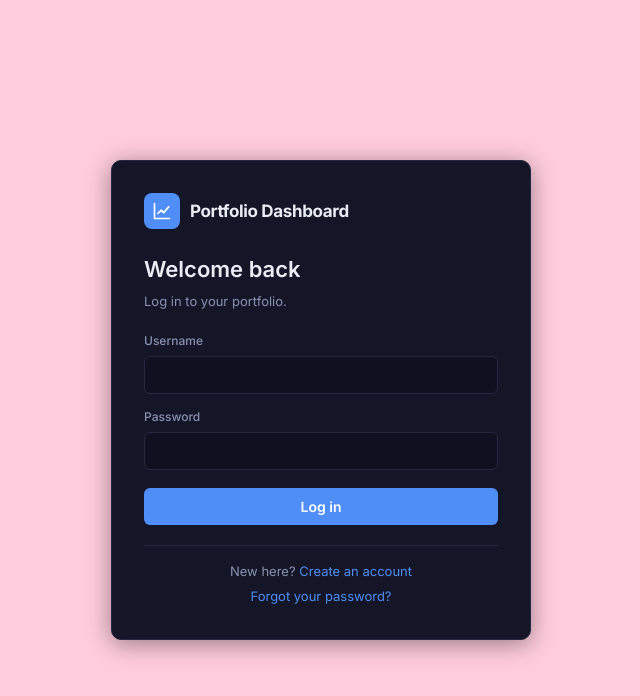
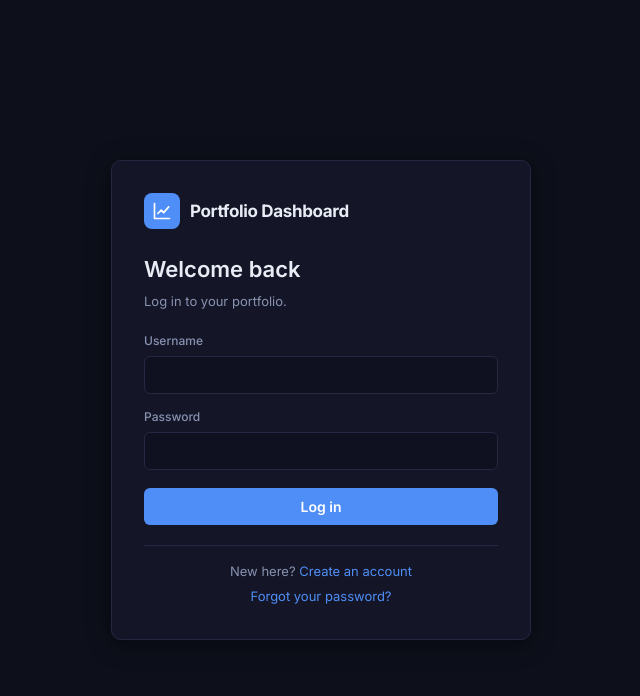
Before and after one commit to suthirram/portfolio-dashboard, a React (Vite) app in the folder frontend/: page /login in a window 1280 px wide. Shown: the top 696 px of the page, without its empty margins (319-959 px from the left). Built offline with nearby package versions, Linux system fonts and the light colour scheme; no server answers; the HTML template or start-up script is replaced by a standard one.

Commit message:
:art: revert the bg-color change

```diff
--- a/frontend/package.json
+++ b/frontend/package.json
@@ -14,6 +14,7 @@
     "gen:api": "openapi-typescript ../backend/api/openapi.yaml -o src/lib/api/schema.gen.ts"
   },
   "dependencies": {
+    "playwright": "^1.60.0",
     "react": "^18.2.0",
     "react-dom": "^18.2.0",
     "react-router-dom": "^6.26.0",
--- a/frontend/src/index.css
+++ b/frontend/src/index.css
@@ -1,5 +1,5 @@
 :root {
-  --bg-primary: #ffccdd;
+  --bg-primary: #0d0f1a;
   --bg-secondary: #141627;
   --bg-card: #1a1d30;
   --bg-card-hover: #1f2338;
```
Also changed, not shown: 1 other file (tests, documents, lock files or other folders).
